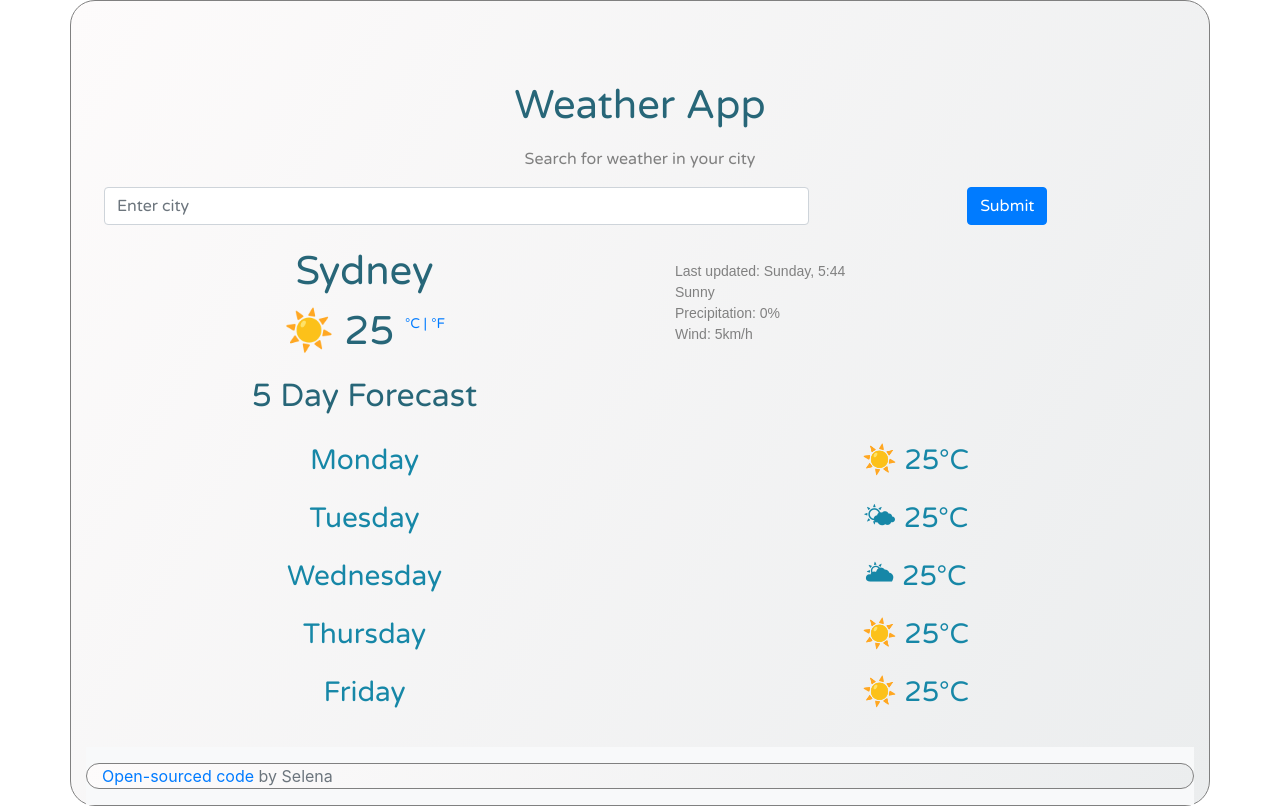
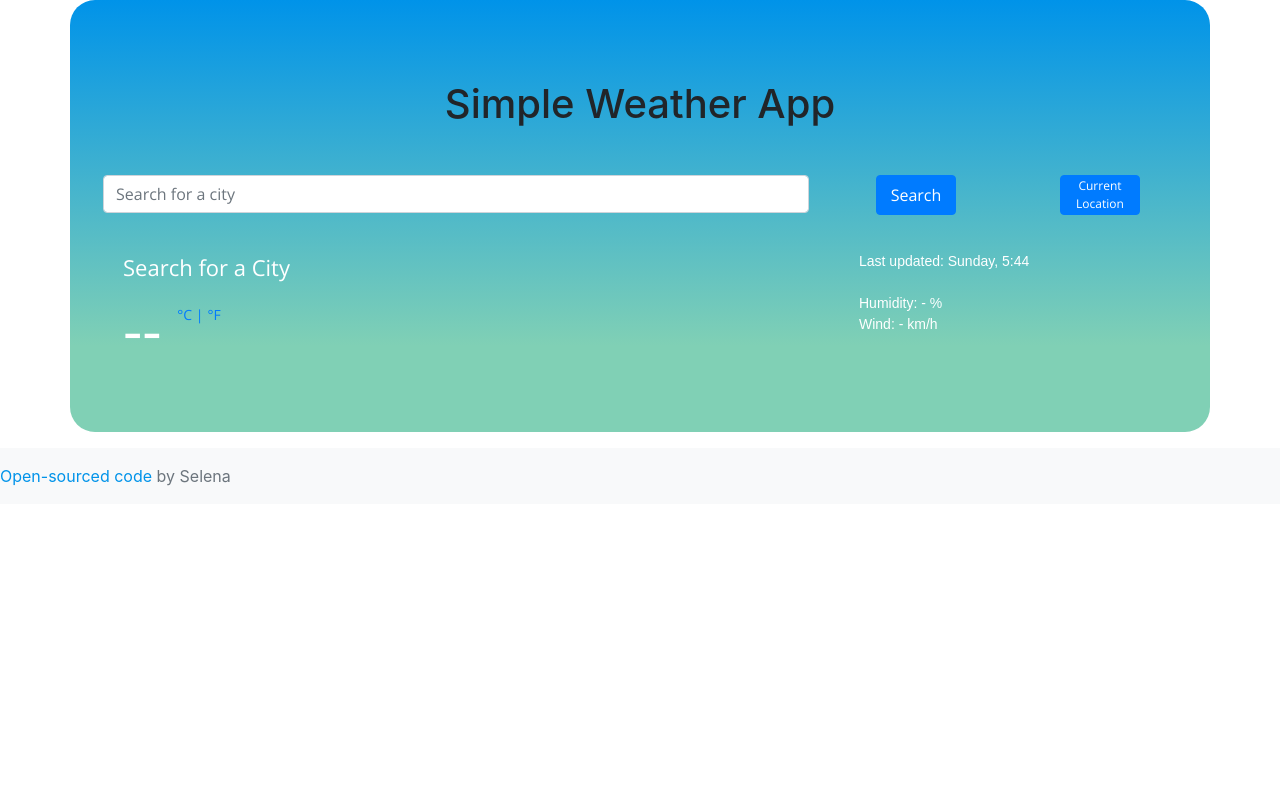
Before and after one commit to theselenaliu/Weather-App-Project, a plain HTML site: page index.html in a window 1280 px wide. Drawn offline with nearby package versions, Linux system fonts and the light colour scheme.

Commit message:
Added forecast APIs and changed CSS of entire app

```diff
--- a/index.html
+++ b/index.html
@@ -12,19 +12,17 @@
 			crossorigin="anonymous"
 		/>
 		<link rel="stylesheet" href="src/style.css" />
-		<link rel="preconnect" href="https://fonts.gstatic.com" />
-		<link
-			href="https://fonts.googleapis.com/css2?family=Varela+Round&display=swap"
-			rel="stylesheet"
-		/>
+		<link rel="preconnect" href="https://fonts.gstatic.com">
+<link href="https://fonts.googleapis.com/css2?family=Open+Sans:wght@300&display=swap" rel="stylesheet">
 		<link href="../assets/dist/css/bootstrap.min.css" rel="stylesheet" />
+		 <script src="https://unpkg.com/axios/dist/axios.min.js"></script>
 	</head>
 	<body>
 		<div class="container">
-			<h1>Weather App</h1>
+			<h1>Simple Weather App</h1>
 					<form id="searchForm">
 						<div class="form-group">
-							<label for="exampleInputEmail1" id="instructions">Search for weather in your city</label>
+							<label for="exampleInputEmail1" id="instructions"></label>
 							</form>
 							<div class="row">
 								<div class="col-8">
@@ -33,70 +31,63 @@
 										class="form-control"
 										id="search"
 										aria-describedby="emailHelp"
-										placeholder="Enter city"
+										placeholder="Search for a city"
 									/>
 								</div>
-								<div class="col-4">
-									<button type="submit" class="btn btn-primary">Submit</button>
+								<div class="col-2">
+									<button type="submit" class="btn btn-primary">Search</button>
+								</div>
+								<div class="col-2">
+									<button type="submit" class="btn btn-primary" id="current-location-button"> Current Location
+                					</button>
 								</div>
 							</div>
 					<div class="row">
-						<div class="col currentCity" id="currentCity">Sydney </br>
-							☀️ <span id="temperature">25</span>
-							<span id="units">
-								<a href=" " class="temperature" id="currentCelsius">°C |</a>
-								<a href=" " class="temperature" id="currentFahreinheit">°F</a>
-							</span>
+						<div class="col currentCity" >
+							<ul>
+								<li id="currentCity"> Search for a City
+								</li>
+<li id="weather-text-description">
+
+								</li>
+								<li> <img src="" id="icon" class="float-left" /><span id="temperature"> -- </span>
+									<span id="units">
+										<a href="_" class="temperature" id="currentCelsius">°C |</a>
+										<a href="_" class="temperature" id="currentFahreinheit">°F</a>
+									</span>
+								</li>
+
+							</ul>
 						</div>
-						<div class="col-6" id ="weather-description">
+						<div class="col-4" id ="weather-description">
 							<ul>
 								<li>
-									Last updated: <span id="currentCityTime">Sydney</span>
+									Last updated: <span id="currentCityTime">Time</span>
+								</li>
+
+								<li>
+									 <br/>
 								</li>
 								<li>
-									Sunny
+								Humidity: <span id="humidity">-</span> %
 								</li>
-								<li>
-									Precipitation: 0%
-								</li>
-								<li>Wind: 5km/h
+								<li>Wind: <span id="wind">-</span> km/h
 								</li>
 							</ul>
 						</div>
 					</div>
+<h2 id="forecast-title">
 
-					<div class="forecast-container">
-						<div class="row">
-							<div class="col"><h2>5 Day Forecast</h2></div>
-							<div class="col"></div>
-						</div>
-						<div class="row">
-							<div class="col">Monday</div>
-							<div class="col">☀️ 25°C</div>
-						</div>
-						<div class="row">
-							<div class="col">Tuesday</div>
-							<div class="col">🌤 25°C</div>
-						</div>
-						<div class="row">
-							<div class="col">Wednesday</div>
-							<div class="col">🌥 25°C</div>
-						</div>
-						<div class="row">
-							<div class="col">Thursday</div>
-							<div class="col">☀️ 25°C</div>
-						</div>
-						<div class="row">
-							<div class="col">Friday</div>
-							<div class="col">☀️ 25°C</div>
-						</div>
+</h2>
+					<div class="row weather-forecast" id="forecast"></div>
+        </div>
 					</div>
 		</div>
 
 		<footer class="footer mt-auto py-3 bg-light">
-			<div class="container">
+			<div class="footer">
 				<span class="text-muted"
-					><a href="https://github.com/theselenaliu/Weather-App" target="_blank"
+					><a href="https://github.com/theselenaliu/Weather-App" target="_blank" id="footer-link"
 						>Open-sourced code</a>
 					by Selena</span>
 			</div>
--- a/src/index.js
+++ b/src/index.js
@@ -2,7 +2,7 @@
 
 let now = new Date();
 let currentHour = now.getHours();
-let currentMinutes = now.getMinutes();
+let currentMinutes = String(now.getMinutes()).padStart(2, "0");
 let days = [
 	"Sunday",
 	"Monday",
@@ -32,16 +32,75 @@ function showTemperature(response) {
 	console.log("temp" + response.data.main.temp);
 	document.querySelector("#currentCity").innerHTML = response.data.name;
 	let temperature = Math.round(response.data.main.temp);
+	let weatherDescription = response.data.weather[0].description;
 	let temperatureElement = document.querySelector("#temperature");
+	let weatherDescriptionElement = document.querySelector(
+		"#weather-text-description"
+	);
+	let precipitationElement = document.querySelector("#precipitation");
+	let humidityElement = document.querySelector("#humidity");
+	let windElement = document.querySelector("#wind");
+	let iconElement = document.querySelector("#icon");
+
 	temperatureElement.innerHTML = `${temperature}`;
+	weatherDescriptionElement.innerHTML = weatherDescription;
+
+	windElement.innerHTML = Math.round(response.data.wind.speed * 3.6);
+	humidityElement.innerHTML = response.data.main.humidity;
+	iconElement.setAttribute(
+		"src",
+		`http://openweathermap.org/img/wn/${response.data.weather[0].icon}@2x.png`
+	);
+	iconElement.setAttribute("alt", response.data.weather[0].description);
+
 	let celsiusTemp = Math.round(temperature);
 	let fahrenheitTemp = Math.round((temperature * 9) / 5 + 32);
+}
+
+function dispalyForecast(response) {
+	let forecastElement = document.querySelector("#forecast");
+	forecastElement.innerHTML = null;
+	let forecast = null;
+	let forecastTitle = document.querySelector("#forecast-title");
+	for (let index = 0; index < 6; index++) {
+		forecast = response.data.list[index];
+		forecastTitle.innerHTML = "3-Hourly Forecast";
+		forecastElement.innerHTML += `<div class="row"> <div class="col" id="forecast-time">${formatHours(
+			forecast.dt * 1000
+		)}</div>
+							<div class="col"> <img
+        src="http://openweathermap.org/img/wn/${
+					forecast.weather[0].icon
+				}@2x.png"
+      />
+        ${Math.round(forecast.main.temp_min)}°
+      </div></div>
+
+	</div>
+  `;
+	}
+}
+function formatHours(timestamp) {
+	let date = new Date(timestamp);
+	let hours = date.getHours();
+	if (hours < 10) {
+		hours = `0${hours}`;
+	}
+	let minutes = date.getMinutes();
+	if (minutes < 10) {
+		minutes = `0${minutes}`;
+	}
+
+	return `${hours}:${minutes}`;
 }
 
 function searchCity(cityInput) {
 	let apiKey = "78238a72c5a21c61b3b1fb1a5792932d";
 	let apiUrl = `https://api.openweathermap.org/data/2.5/weather?q=${cityInput.value}&appid=${apiKey}&units=metric`;
 	axios.get(apiUrl).then(showTemperature);
+
+	apiUrl = `https://api.openweathermap.org/data/2.5/forecast?q=${cityInput.value}&appid=${apiKey}&units=metric`;
+	axios.get(apiUrl).then(dispalyForecast);
 }
 
 let searchForm = document.querySelector("#searchForm");
@@ -62,12 +121,6 @@ function getCurrentLocation(event) {
 let currentLocationButton = document.querySelector("#current-location-button");
 currentLocationButton.addEventListener("click", getCurrentLocation);
 
-//Feature #3
-
-let temperature = 25;
-let celsiusTemp = Math.round(temperature);
-let fahrenheitTemp = Math.round((temperature * 9) / 5 + 32);
-
 function convertToFahrenheit(event) {
 	event.preventDefault();
 	let temperatureElement = document.querySelector("#temperature");
--- a/src/style.css
+++ b/src/style.css
@@ -1,17 +1,16 @@
 body {
 	height: 100%;
+	color: white;
+	font-family: "Open Sans", sans-serif;
 }
 h1 {
-	color: #276678;
 	text-align: center;
-	font-family: "Varela Round", sans-serif;
 	font-size: 48px;
-	font-weight: 200;
+	font-weight: bolder;
 	padding-top: 80px;
 	margin: 0 auto;
 }
 h2 {
-	color: #276678;
 	font-size: 28px;
 }
 
@@ -22,25 +21,25 @@ ul {
 	margin: 0;
 }
 a {
-	color: #1687a7;
+	color: white;
 	text-decoration: none;
 }
 .container {
 	width: 600px;
 	display: block;
 	align-items: center;
-	border-color: grey;
 	border-style: solid;
-	border-width: 1px;
+	border-width: 0px;
 	border-radius: 25px;
-	background-image: linear-gradient(120deg, #fdfbfb 0%, #ebedee 100%);
+	background-color: #0093e9;
+	background-image: linear-gradient(180deg, #0093e9 0%, #80d0b5 80%);
 }
 
 .form-group {
 	text-align: center;
 	font-size: 14px;
-	font-family: "Varela Round", sans-serif;
-	color: grey;
+	font-family: "Open Sans", sans-serif;
+	color: white;
 	padding: 10px;
 	margin: 0px auto;
 	width: 100%;
@@ -51,34 +50,39 @@ a {
 	width: 80%;
 	margin: 0 auto;
 }
+#search.form-control {
+	margin: 0 auto;
+}
 .row {
 	padding: 8px;
 	margin: 0 auto;
 }
 .btn {
-	background-color: #276678;
-	font-size: 20px;
+	background-color: #0093e9;
+	width: 80px;
+	height: 40px;
+	font-size: 14px;
 	border-radius: 10px;
-	padding: 8px auto;
-	border-style: none;
+	border: #0093e9;
+	padding: auto;
+	border-style: solid;
 }
 .btn:hover {
-	background-color: #1687a7;
-	border: #1687a7;
+	background-color: #0093e9;
+	border: white;
 }
 .weather-container {
 	width: 75%;
 	margin-left: 0%;
 }
-.current-weather-container {
-	position: relative;
-	color: grey;
-	left: 0px;
-}
 
 .currentCity {
-	font-size: 40px;
-	color: #276678;
+	font-size: 22px;
+	color: white;
+}
+.weather-text-description {
+	font-size: 12px;
+	color: white;
 }
 
 .forecast-container {
@@ -99,7 +103,7 @@ a {
 	user-select: none;
 }
 
-@media (min-width: 768px) {
+@media (min-width: 408px) {
 	.bd-placeholder-img-lg {
 		font-size: 3.5rem;
 	}
@@ -107,15 +111,37 @@ a {
 
 #weather-description {
 	font-family: Arial, Helvetica, sans-serif;
-	color: grey;
 	font-size: 14px;
 }
-#instructions {
-	font-size: 16px;
+
+#temperature {
+	font-size: 60px;
 }
 
 #units {
 	position: relative;
 	font-size: 16px;
-	top: -16px;
+	top: -32px;
 }
+#weather-text-description {
+	font-size: 32px;
+	text-transform: capitalize;
+}
+#current-location-button {
+	font-size: 12px;
+	padding: 0;
+}
+
+#forecast {
+	font-size: 20px;
+}
+
+#forecast-time {
+	position: relative;
+	top: 40px;
+	font-weight: bold;
+}
+
+#footer-link {
+	color: #0093e9;
+}
```
